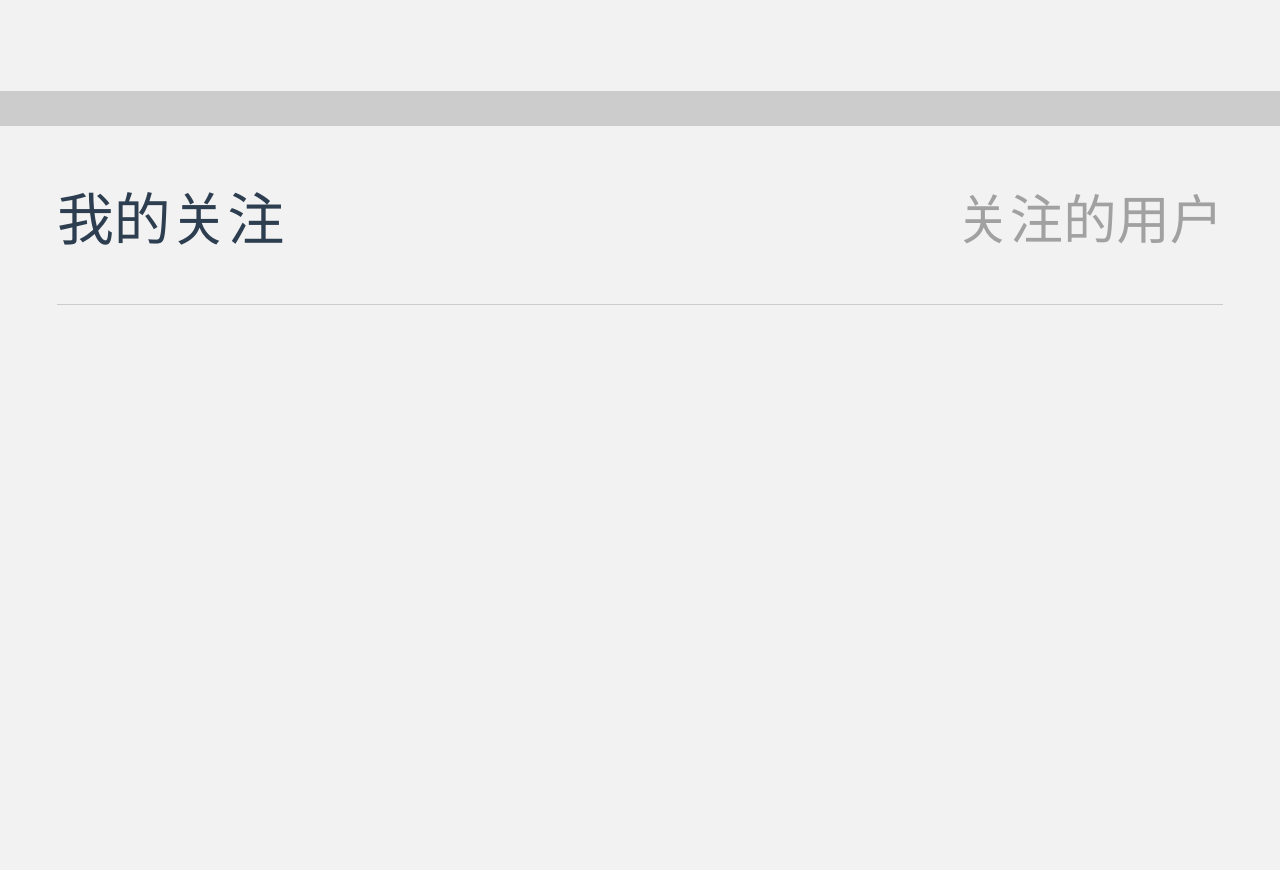
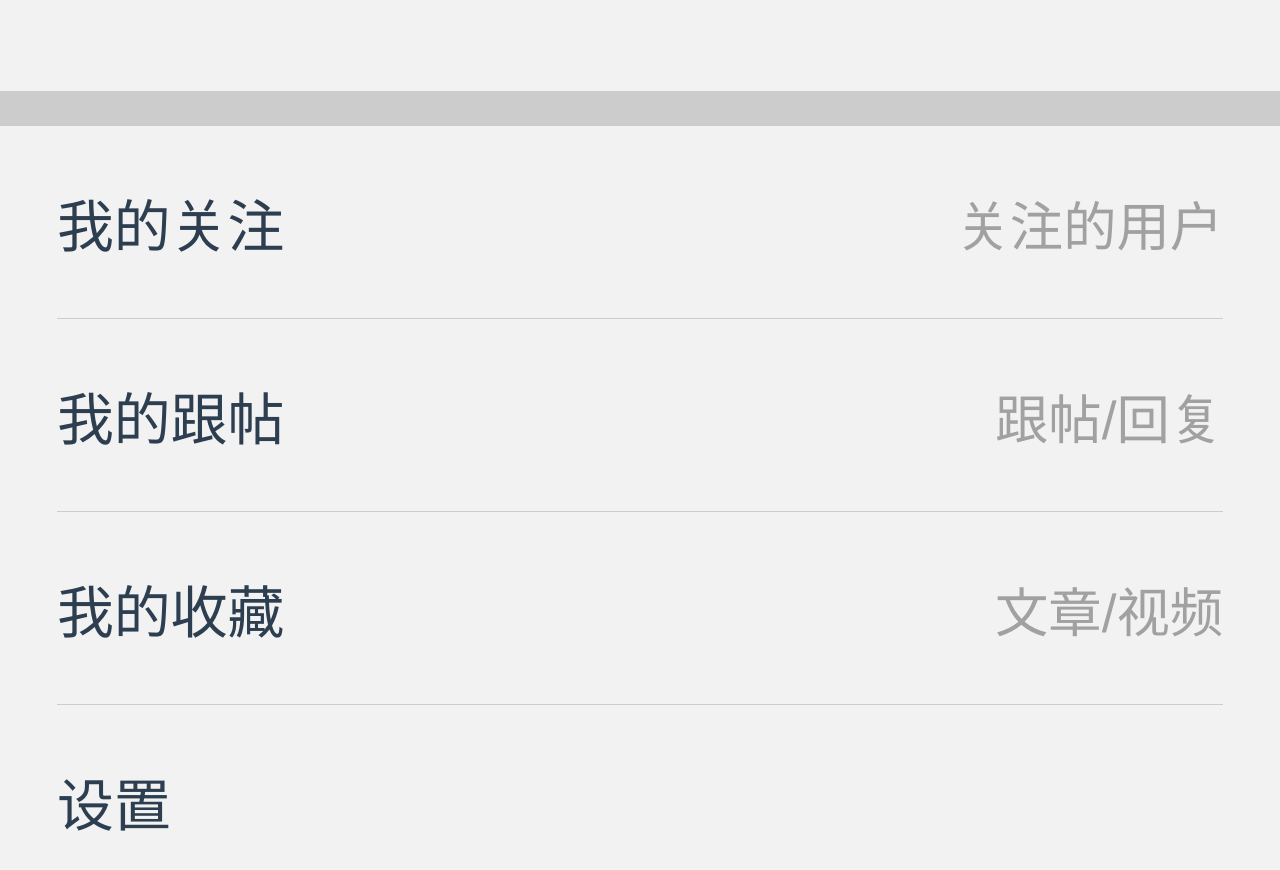
Before and after one commit to jasonjanny/news-development, a Vue app: page /#/usercenter in a window 1280 px wide. Shown: the part 400-1270 px from the top of the page. Built offline with nearby package versions, Linux system fonts and the light colour scheme; a small style sheet from the web is missing.

Commit message:
实现了个人中心条形组件的封装和传参

```diff
--- /dev/null
+++ b/src/components/UserHandle.vue
@@ -0,0 +1,34 @@
+<template>
+  <div class="userInfo">
+    <span>{{ list }}</span>
+    <p>
+      {{ about }}
+      <span class="iconfont iconjiantou1"></span>
+    </p>
+  </div>
+</template>
+
+<script>
+export default {
+  props: ["list", "about"],
+};
+</script>
+
+<style lang="less" scoped>
+// 用户操作信息
+.userInfo {
+  display: flex;
+  justify-content: space-between;
+  align-items: center;
+  height: 54/360 * 100vw;
+  margin: 0 16/360 * 100vw;
+  border-bottom: 1px solid #ccc;
+  p {
+    color: #949494dd;
+    font-size: 15/360 * 100vw;
+  }
+  span {
+    font-size: 16/360 * 100vw;
+  }
+}
+</style>
--- a/src/views/UserCenter.vue
+++ b/src/views/UserCenter.vue
@@ -4,7 +4,7 @@
     <div class="user">
       <!-- 用户头像 -->
       <div class="userImg">
-        <img src="../assets/logo.png" alt="" />
+        <img src="../assets/微信图片_20201104205241.jpg" alt="" />
       </div>
       <!-- 用户信息 -->
       <div class="userDetail">
@@ -22,18 +22,20 @@
     <!-- 装饰边框 -->
     <div class="border"></div>
     <!-- 用户操作信息 -->
-    <div class="userInfo">
-      <span>我的关注</span>
-      <p>
-        关注的用户
-        <span class="iconfont iconjiantou1"></span>
-      </p>
-    </div>
+    <UserHandle list="我的关注" about="关注的用户" />
+    <UserHandle list="我的跟帖" about="跟帖/回复" />
+    <UserHandle list="我的收藏" about="文章/视频" />
+    <UserHandle list="设置" />
   </div>
 </template>
 
 <script>
-export default {};
+import UserHandle from "../components/UserHandle";
+export default {
+  components: {
+    UserHandle,
+  },
+};
 </script>
 
 <style lang="less" scoped>
@@ -66,6 +68,7 @@ export default {};
     margin-right: 110/360 * 100vw;
     .iconxingbienan {
       font-size: 18/360 * 100vw;
+      color: #6cf;
     }
     .nickname {
       margin-left: 8/360 * 100vw;
@@ -94,20 +97,4 @@ export default {};
   height: 10/360 * 100vw;
   background-color: #ccc;
 }
-// 用户操作信息
-.userInfo {
-  display: flex;
-  justify-content: space-between;
-  align-items: center;
-  height: 50/360 * 100vw;
-  margin: 0 16/360 * 100vw;
-  border-bottom: 1px solid #ccc;
-  p {
-    color: #949494dd;
-    font-size: 15/360 * 100vw;
-  }
-  span {
-    font-size: 16/360 * 100vw;
-  }
-}
 </style>
```
